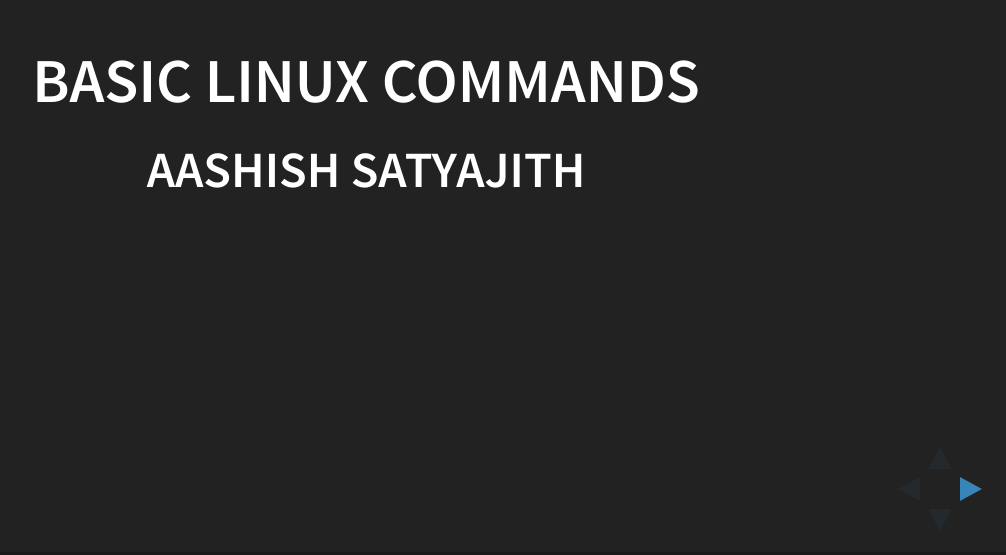
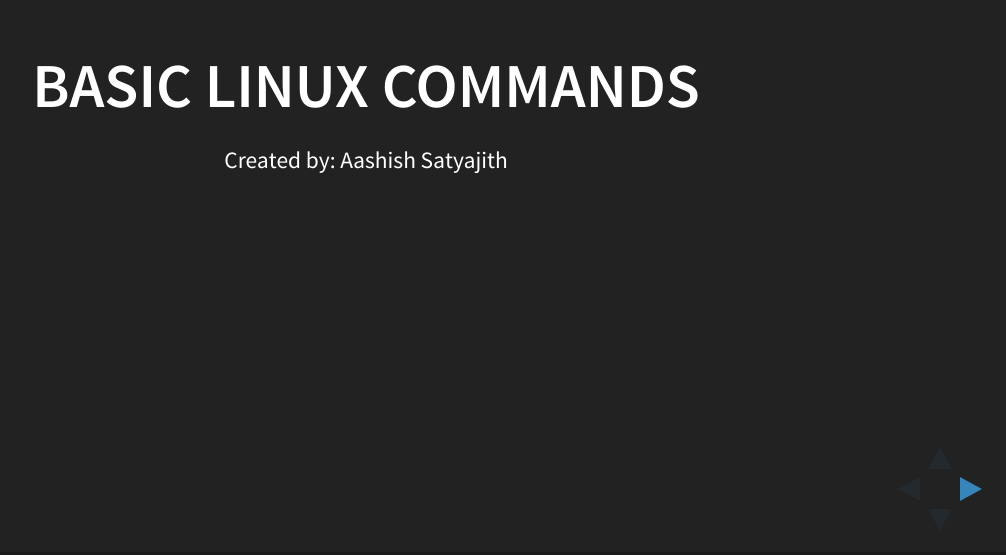
Before and after one commit to simsarulhaqv/Linux-Workshop, a website: page Slide/basiclinuxcommands.html in a window 1280 px wide. Shown: the part 245-800 px from the top of the page, without its empty margins (274-1280 px from the left). Drawn offline with Linux system fonts and the light colour scheme.

Commit message:
Sorry Aashish. Made your name in smaller font. Didn't look good earlier :P

```diff
--- a/Slide/basiclinuxcommands.html
+++ b/Slide/basiclinuxcommands.html
@@ -44,7 +44,7 @@
 				<h2>
 					Basic Linux Commands
 				</h2>
-				<h3>Aashish Satyajith</h3>
+				<p><small>Created by: Aashish Satyajith</small></p>
 			</section>
 			<section>
 				<h2>
```
